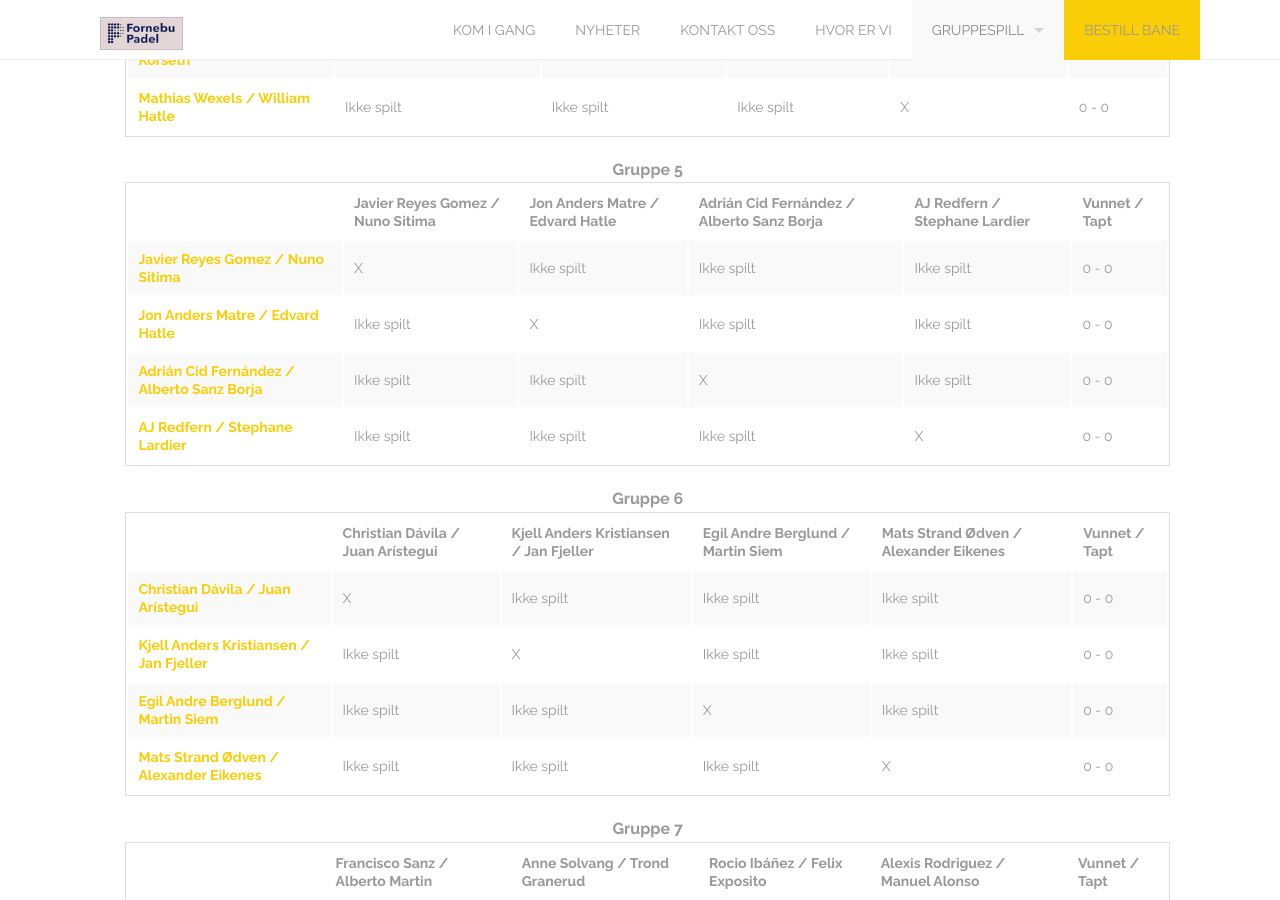
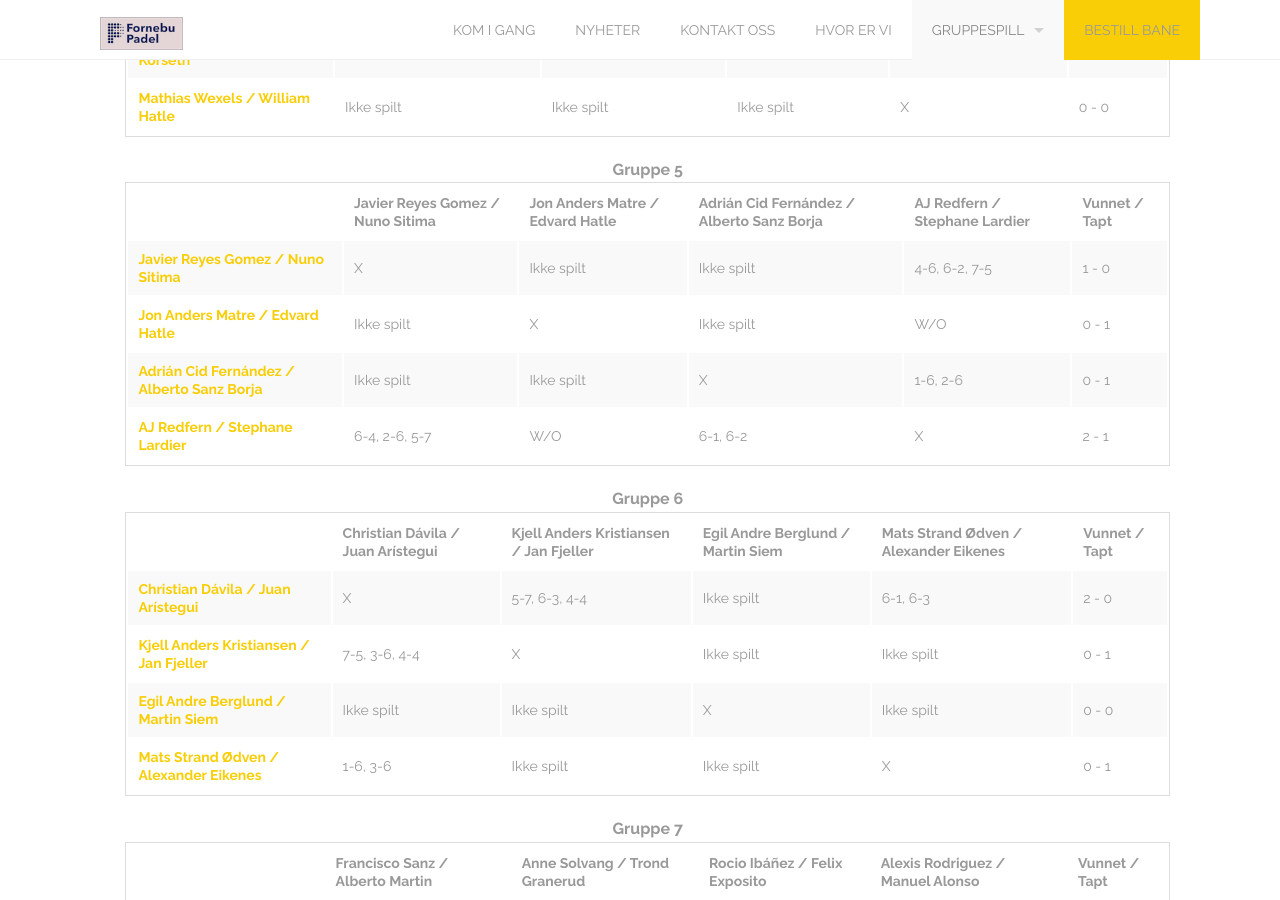
Before and after one commit to fornebu-padel/fornebu-padel.github.io, a Jekyll site: the page built from gruppespill/resultater.html, in a window 1280 px wide and 900 px high, scrolled down 1536 px. Built offline with Jekyll 4.4.1, drawn with Linux system fonts in a browser that asks for light colours.

Commit message:
Group results updated

```diff
--- a/gruppespill/months/201803.html
+++ b/gruppespill/months/201803.html
@@ -189,32 +189,32 @@
         <td>X</td>
         <td>Ikke spilt</td>
         <td>Ikke spilt</td>
-        <td>Ikke spilt</td>
-        <td>0 - 0</td>
+        <td>4-6, 6-2, 7-5</td>
+        <td>1 - 0</td>
       </tr>
       <tr>
         <th scope="row"><a href='mailto:Jon.anders.matre@gmail.com,E.hatle@platoumarkets.com?subject=Fornebu Padel gruppespill&body=Hei, vi ønsker å spille mot dere.....'>Jon Anders Matre / Edvard Hatle</th>
         <td>Ikke spilt</td>
         <td>X</td>
         <td>Ikke spilt</td>
-        <td>Ikke spilt</td>
-        <td>0 - 0</td>
+        <td>W/O</td>
+        <td>0 - 1</td>
       </tr>
       <tr>
         <th scope="row"><a href='mailto:adricf11@gmail.com,adricf11@gmail.com?subject=Fornebu Padel gruppespill&body=Hei, vi ønsker å spille mot dere.....'>Adrián Cid Fernández / Alberto Sanz Borja</th>
         <td>Ikke spilt</td>
         <td>Ikke spilt</td>
         <td>X</td>
-        <td>Ikke spilt</td>
-        <td>0 - 0</td>
+        <td>1-6, 2-6</td>
+        <td>0 - 1</td>
       </tr>
       <tr>
         <th scope="row"><a href='mailto:andrew.j.redfern@gmail.com,steffan0870@yahoo.com?subject=Fornebu Padel gruppespill&body=Hei, vi ønsker å spille mot dere.....'>AJ Redfern / Stephane Lardier</a></th>
-        <td>Ikke spilt</td>
-        <td>Ikke spilt</td>
-        <td>Ikke spilt</td>
+        <td>6-4, 2-6, 5-7</td>
+        <td>W/O</td>
+        <td>6-1, 6-2</td>
         <td>X</td>
-        <td>0 - 0</td>
+        <td>2 - 1</td>
       </tr>
     </table>
     <table>
@@ -230,18 +230,18 @@
       <tr>
         <th scope="row"><a href='mailto:davila.7.90@gmail.com,jujo_arist@hotmail.com?subject=Fornebu Padel gruppespill&body=Hei, vi ønsker å spille mot dere.....'>Christian Dávila / Juan Arístegui</th>
         <td>X</td>
+        <td>5-7, 6-3, 4-4</td>
         <td>Ikke spilt</td>
-        <td>Ikke spilt</td>
-        <td>Ikke spilt</td>
-        <td>0 - 0</td>
+        <td>6-1, 6-3</td>
+        <td>2 - 0</td>
       </tr>
       <tr>
         <th scope="row"><a href='mailto:kjelanders@gmail.com,jfjeller@online.no?subject=Fornebu Padel gruppespill&body=Hei, vi ønsker å spille mot dere.....'>Kjell Anders Kristiansen / Jan Fjeller</a></th>
-        <td>Ikke spilt</td>
+        <td>7-5, 3-6, 4-4</td>
         <td>X</td>
         <td>Ikke spilt</td>
         <td>Ikke spilt</td>
-        <td>0 - 0</td>
+        <td>0 - 1</td>
       </tr>
       <tr>
         <th scope="row"><a href='mailto:eaberglund@nordisk.no,martin.siem@m3management.no?subject=Fornebu Padel gruppespill&body=Hei, vi ønsker å spille mot dere.....'>Egil Andre Berglund / Martin Siem</a></th>
@@ -253,11 +253,11 @@
       </tr>
       <tr>
         <th scope="row"><a href='mailto:Matsodven@me.com,Alexander.e@nemiforsikring.no?subject=Fornebu Padel gruppespill&body=Hei, vi ønsker å spille mot dere.....'>Mats Strand Ødven / Alexander Eikenes</a></th>
-        <td>Ikke spilt</td>
+        <td>1-6, 3-6</td>
         <td>Ikke spilt</td>
         <td>Ikke spilt</td>
         <td>X</td>
-        <td>0 - 0</td>
+        <td>0 - 1</td>
       </tr>
     </table>
     <table>
```
